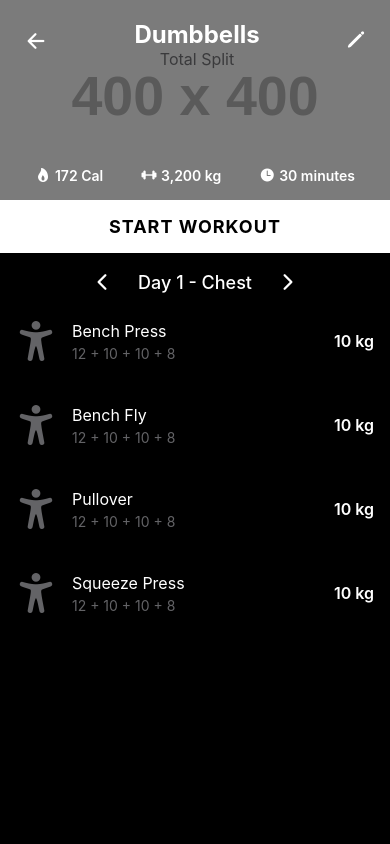
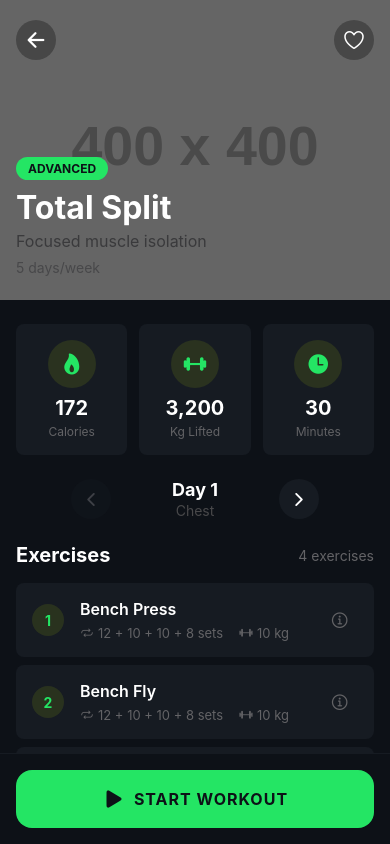
Before and after one commit to rahulreddyRR/Dumbbells, a React Native app: screen /Predefined in a window 390 px wide. Both pictures are taken after a click on the element 195 px from the left and 453 px from the top of the page. Built offline with nearby package versions, Linux system fonts and the light colour scheme.

Commit message:
feat: redesign WorkoutDetailsScreen UI with new header, stats, day navigation, exercise cards, and floating start button.

```diff
--- a/src/screens/workouts/WorkoutDetailsScreen.tsx
+++ b/src/screens/workouts/WorkoutDetailsScreen.tsx
@@ -1,5 +1,5 @@
 import React, { useState } from 'react';
-import { View, Text, StyleSheet, ImageBackground, TouchableOpacity, FlatList } from 'react-native';
+import { View, Text, StyleSheet, ImageBackground, TouchableOpacity, FlatList, ScrollView } from 'react-native';
 import { NativeStackScreenProps } from '@react-navigation/native-stack';
 import { RootStackParamList } from '../../navigation/AppNavigator';
 import { WORKOUT_PLANS } from '../../data/workoutPlans';
@@ -20,7 +20,6 @@ export const WorkoutDetailsScreen: React.FC<Props> = ({ route, navigation }) =>
 
   const handleNextDay = () => {
     const nextDay = selectedDay + 1;
-    // Assuming consecutive days for simplicity or checking existence
     if (plan.schedule.some(d => d.day === nextDay)) {
       setSelectedDay(nextDay);
     }
@@ -35,194 +34,358 @@ export const WorkoutDetailsScreen: React.FC<Props> = ({ route, navigation }) =>
 
   return (
     <Screen>
-      <View style={styles.container}>
+      <ScrollView style={styles.container} showsVerticalScrollIndicator={false}>
+        {/* Hero Header */}
         <ImageBackground
           source={plan.image || { uri: 'https://via.placeholder.com/400' }}
           style={styles.headerImage}
+          imageStyle={styles.headerImageStyle}
         >
-          <View style={styles.headerOverlay} />
-          <View style={styles.headerContent}>
-            <TouchableOpacity onPress={() => navigation.goBack()} style={styles.backButton}>
+          <View style={styles.headerGradient} />
+
+          {/* Top Bar */}
+          <View style={styles.topBar}>
+            <TouchableOpacity onPress={() => navigation.goBack()} style={styles.iconButton}>
               <Ionicons name="arrow-back" size={24} color={Theme.colors.white} />
             </TouchableOpacity>
-            <View style={styles.headerTitles}>
-              <Text style={styles.planTitle}>Dumbbells</Text>
-              <Text style={styles.subTitle}>{plan.title}</Text>
-            </View>
-            <TouchableOpacity style={styles.editButton}>
-              <Ionicons name="pencil" size={20} color={Theme.colors.white} />
+            <TouchableOpacity style={styles.iconButton}>
+              <Ionicons name="heart-outline" size={24} color={Theme.colors.white} />
             </TouchableOpacity>
           </View>
 
-          <View style={styles.statsContainer}>
-            <View style={styles.statItem}>
-              <Ionicons name="flame" size={16} color={Theme.colors.white} />
-              <Text style={styles.statText}>{currentDayPlan?.stats?.calories || plan.stats?.calories || 0} Cal</Text>
+          {/* Header Content */}
+          <View style={styles.headerBottom}>
+            <View style={styles.badge}>
+              <Text style={styles.badgeText}>{plan.difficulty}</Text>
             </View>
-            <View style={styles.statItem}>
-              <Ionicons name="barbell" size={16} color={Theme.colors.white} />
-              <Text style={styles.statText}>{(currentDayPlan?.stats?.weight || plan.stats?.weight || 0).toLocaleString()} kg</Text>
-            </View>
-            <View style={styles.statItem}>
-              <Ionicons name="time" size={16} color={Theme.colors.white} />
-              <Text style={styles.statText}>{currentDayPlan?.stats?.minutes || plan.stats?.minutes || 0} minutes</Text>
-            </View>
+            <Text style={styles.planTitle}>{plan.title}</Text>
+            <Text style={styles.planSubtitle}>{plan.subtitle}</Text>
+            <Text style={styles.frequency}>{plan.frequency}</Text>
           </View>
         </ImageBackground>
 
-        <View style={styles.content}>
-          <View style={styles.daySelector}>
-            <TouchableOpacity onPress={() => navigation.navigate('WorkoutTracking', { planId: plan.id, day: currentDayPlan.day })}>
-              <Text style={styles.startWorkoutText}>START WORKOUT</Text>
-            </TouchableOpacity>
+        {/* Stats Cards */}
+        <View style={styles.statsSection}>
+          <View style={styles.statCard}>
+            <View style={styles.statIconContainer}>
+              <Ionicons name="flame" size={24} color={Theme.colors.primary} />
+            </View>
+            <Text style={styles.statValue}>{currentDayPlan?.stats?.calories || plan.stats?.calories || 0}</Text>
+            <Text style={styles.statLabel}>Calories</Text>
           </View>
 
-          <View style={styles.dayControl}>
-            <TouchableOpacity onPress={handlePrevDay}>
-              <Ionicons name="chevron-back" size={24} color={Theme.colors.white} />
-            </TouchableOpacity>
-            <Text style={styles.dayTitle}>Day {currentDayPlan?.day} {currentDayPlan?.title ? `- ${currentDayPlan.title}` : ''}</Text>
-            <TouchableOpacity onPress={handleNextDay}>
-              <Ionicons name="chevron-forward" size={24} color={Theme.colors.white} />
-            </TouchableOpacity>
+          <View style={styles.statCard}>
+            <View style={styles.statIconContainer}>
+              <Ionicons name="barbell" size={24} color={Theme.colors.primary} />
+            </View>
+            <Text style={styles.statValue}>{(currentDayPlan?.stats?.weight || plan.stats?.weight || 0).toLocaleString()}</Text>
+            <Text style={styles.statLabel}>Kg Lifted</Text>
           </View>
 
-          <FlatList
-            data={currentDayPlan?.exercises || []}
-            keyExtractor={(item) => item.id}
-            renderItem={({ item }) => (
-              <View style={styles.exerciseRow}>
-                <View style={styles.exerciseImagePlaceholder}>
-                  {/* Using functionality-less placeholder image logic for now */}
-                  <Ionicons name="accessibility" size={40} color={Theme.colors.gray[500]} />
+          <View style={styles.statCard}>
+            <View style={styles.statIconContainer}>
+              <Ionicons name="time" size={24} color={Theme.colors.primary} />
+            </View>
+            <Text style={styles.statValue}>{currentDayPlan?.stats?.minutes || plan.stats?.minutes || 0}</Text>
+            <Text style={styles.statLabel}>Minutes</Text>
+          </View>
+        </View>
+
+        {/* Day Navigation */}
+        <View style={styles.dayNavigationContainer}>
+          <TouchableOpacity
+            onPress={handlePrevDay}
+            style={[styles.navButton, selectedDay === 1 && styles.navButtonDisabled]}
+            disabled={selectedDay === 1}
+          >
+            <Ionicons name="chevron-back" size={20} color={selectedDay === 1 ? Theme.colors.gray[700] : Theme.colors.white} />
+          </TouchableOpacity>
+
+          <View style={styles.dayInfo}>
+            <Text style={styles.dayNumber}>Day {currentDayPlan?.day}</Text>
+            {currentDayPlan?.title && <Text style={styles.dayName}>{currentDayPlan.title}</Text>}
+          </View>
+
+          <TouchableOpacity
+            onPress={handleNextDay}
+            style={[styles.navButton, selectedDay === plan.schedule.length && styles.navButtonDisabled]}
+            disabled={selectedDay === plan.schedule.length}
+          >
+            <Ionicons name="chevron-forward" size={20} color={selectedDay === plan.schedule.length ? Theme.colors.gray[700] : Theme.colors.white} />
+          </TouchableOpacity>
+        </View>
+
+        {/* Exercises Section */}
+        <View style={styles.exercisesSection}>
+          <View style={styles.sectionHeader}>
+            <Text style={styles.sectionTitle}>Exercises</Text>
+            <Text style={styles.exerciseCount}>{currentDayPlan?.exercises?.length || 0} exercises</Text>
+          </View>
+
+          {currentDayPlan?.exercises?.map((item, index) => (
+            <View key={item.id} style={styles.exerciseCard}>
+              <View style={styles.exerciseNumber}>
+                <Text style={styles.exerciseNumberText}>{index + 1}</Text>
+              </View>
+
+              <View style={styles.exerciseContent}>
+                <Text style={styles.exerciseName}>{item.name}</Text>
+                <View style={styles.exerciseDetails}>
+                  <View style={styles.detailItem}>
+                    <Ionicons name="repeat" size={14} color={Theme.colors.gray[500]} />
+                    <Text style={styles.detailText}>{item.sets} sets</Text>
+                  </View>
+                  <View style={styles.detailItem}>
+                    <Ionicons name="barbell-outline" size={14} color={Theme.colors.gray[500]} />
+                    <Text style={styles.detailText}>{item.weight}</Text>
+                  </View>
                 </View>
-                <View style={styles.exerciseInfo}>
-                  <Text style={styles.exerciseName}>{item.name}</Text>
-                  <Text style={styles.exerciseSets}>{item.sets}</Text>
-                </View>
-                <Text style={styles.exerciseWeight}>{item.weight}</Text>
               </View>
-            )}
-            contentContainerStyle={styles.listContent}
-          />
+
+              <TouchableOpacity style={styles.exerciseAction}>
+                <Ionicons name="information-circle-outline" size={20} color={Theme.colors.gray[500]} />
+              </TouchableOpacity>
+            </View>
+          ))}
         </View>
+
+        {/* Bottom Padding */}
+        <View style={{ height: 100 }} />
+      </ScrollView>
+
+      {/* Floating Start Button */}
+      <View style={styles.floatingButtonContainer}>
+        <TouchableOpacity
+          style={styles.startButton}
+          onPress={() => navigation.navigate('WorkoutTracking', { planId: plan.id, day: currentDayPlan.day })}
+        >
+          <Ionicons name="play" size={24} color={Theme.colors.background} />
+          <Text style={styles.startButtonText}>START WORKOUT</Text>
+        </TouchableOpacity>
       </View>
     </Screen>
-
   );
 };
 
 const styles = StyleSheet.create({
   container: {
     flex: 1,
-    backgroundColor: Theme.colors.black,
+    backgroundColor: Theme.colors.background,
   },
   headerImage: {
-    height: 200,
+    height: 300,
     width: '100%',
-    justifyContent: 'space-between',
   },
-  headerOverlay: {
+  headerImageStyle: {
+    resizeMode: 'cover',
+  },
+  headerGradient: {
     ...StyleSheet.absoluteFillObject,
-    backgroundColor: 'rgba(0,0,0,0.4)',
+    backgroundColor: 'rgba(0,0,0,0.5)',
   },
-  headerContent: {
+  topBar: {
     flexDirection: 'row',
     justifyContent: 'space-between',
     paddingTop: 20,
     paddingHorizontal: Theme.spacing.m,
   },
-  backButton: {
-    padding: 8,
+  iconButton: {
+    width: 40,
+    height: 40,
+    borderRadius: 20,
+    backgroundColor: 'rgba(0,0,0,0.3)',
+    alignItems: 'center',
+    justifyContent: 'center',
   },
-  editButton: {
-    padding: 8,
+  headerBottom: {
+    flex: 1,
+    justifyContent: 'flex-end',
+    paddingHorizontal: Theme.spacing.m,
+    paddingBottom: Theme.spacing.l,
   },
-  headerTitles: {
-    alignItems: 'center',
+  badge: {
+    alignSelf: 'flex-start',
+    backgroundColor: Theme.colors.primary,
+    paddingHorizontal: 12,
+    paddingVertical: 4,
+    borderRadius: 12,
+    marginBottom: Theme.spacing.s,
+  },
+  badgeText: {
+    color: Theme.colors.background,
+    fontSize: 12,
+    fontWeight: 'bold',
+    textTransform: 'uppercase',
   },
   planTitle: {
     color: Theme.colors.white,
-    fontSize: 24,
+    fontSize: 32,
     fontWeight: 'bold',
+    marginBottom: 4,
   },
-  subTitle: {
+  planSubtitle: {
     color: Theme.colors.gray[300],
     fontSize: 16,
+    marginBottom: 8,
   },
-  statsContainer: {
+  frequency: {
+    color: Theme.colors.gray[400],
+    fontSize: 14,
+  },
+  statsSection: {
     flexDirection: 'row',
-    justifyContent: 'space-around',
-    paddingBottom: Theme.spacing.m,
     paddingHorizontal: Theme.spacing.m,
+    paddingTop: Theme.spacing.l,
+    gap: 12,
   },
-  statItem: {
+  statCard: {
+    flex: 1,
+    backgroundColor: Theme.colors.surface,
+    borderRadius: Theme.borderRadius.m,
+    padding: Theme.spacing.m,
+    alignItems: 'center',
+  },
+  statIconContainer: {
+    width: 48,
+    height: 48,
+    borderRadius: 24,
+    backgroundColor: 'rgba(212, 255, 0, 0.1)',
+    alignItems: 'center',
+    justifyContent: 'center',
+    marginBottom: 8,
+  },
+  statValue: {
+    color: Theme.colors.white,
+    fontSize: 20,
+    fontWeight: 'bold',
+    marginBottom: 4,
+  },
+  statLabel: {
+    color: Theme.colors.gray[500],
+    fontSize: 12,
+  },
+  dayNavigationContainer: {
     flexDirection: 'row',
     alignItems: 'center',
-    gap: 4,
+    justifyContent: 'center',
+    paddingVertical: Theme.spacing.l,
+    paddingHorizontal: Theme.spacing.m,
+    gap: Theme.spacing.l,
   },
-  statText: {
-    color: Theme.colors.white,
-    fontWeight: '600',
-  },
-  content: {
-    flex: 1,
-    backgroundColor: Theme.colors.black,
-  },
-  daySelector: {
-    backgroundColor: Theme.colors.white,
-    paddingVertical: Theme.spacing.m,
+  navButton: {
+    width: 40,
+    height: 40,
+    borderRadius: 20,
+    backgroundColor: Theme.colors.surface,
     alignItems: 'center',
     justifyContent: 'center',
   },
-  startWorkoutText: {
-    color: Theme.colors.black,
+  navButtonDisabled: {
+    opacity: 0.3,
+  },
+  dayInfo: {
+    alignItems: 'center',
+    minWidth: 120,
+  },
+  dayNumber: {
+    color: Theme.colors.white,
     fontSize: 18,
     fontWeight: 'bold',
-    letterSpacing: 1,
   },
-  dayControl: {
+  dayName: {
+    color: Theme.colors.gray[400],
+    fontSize: 14,
+    marginTop: 2,
+  },
+  exercisesSection: {
+    paddingHorizontal: Theme.spacing.m,
+  },
+  sectionHeader: {
+    flexDirection: 'row',
+    justifyContent: 'space-between',
+    alignItems: 'center',
+    marginBottom: Theme.spacing.m,
+  },
+  sectionTitle: {
+    color: Theme.colors.white,
+    fontSize: 20,
+    fontWeight: 'bold',
+  },
+  exerciseCount: {
+    color: Theme.colors.gray[500],
+    fontSize: 14,
+  },
+  exerciseCard: {
     flexDirection: 'row',
     alignItems: 'center',
-    justifyContent: 'center',
-    paddingVertical: Theme.spacing.m,
-    gap: Theme.spacing.l,
+    backgroundColor: Theme.colors.surface,
+    borderRadius: Theme.borderRadius.m,
+    padding: Theme.spacing.m,
+    marginBottom: Theme.spacing.s,
   },
-  dayTitle: {
-    color: Theme.colors.white,
-    fontSize: 18,
-    fontWeight: '500',
-  },
-  listContent: {
-    paddingHorizontal: Theme.spacing.m,
-  },
-  exerciseRow: {
-    flexDirection: 'row',
-    alignItems: 'center',
-    marginBottom: Theme.spacing.l,
-  },
-  exerciseImagePlaceholder: {
-    width: 40,
-    height: 60,
-    marginRight: Theme.spacing.m,
+  exerciseNumber: {
+    width: 32,
+    height: 32,
+    borderRadius: 16,
+    backgroundColor: 'rgba(212, 255, 0, 0.1)',
     alignItems: 'center',
     justifyContent: 'center',
+    marginRight: Theme.spacing.m,
   },
-  exerciseInfo: {
+  exerciseNumberText: {
+    color: Theme.colors.primary,
+    fontSize: 14,
+    fontWeight: 'bold',
+  },
+  exerciseContent: {
     flex: 1,
   },
   exerciseName: {
     color: Theme.colors.white,
     fontSize: 16,
-    marginBottom: 4,
+    fontWeight: '600',
+    marginBottom: 6,
   },
-  exerciseSets: {
+  exerciseDetails: {
+    flexDirection: 'row',
+    gap: 16,
+  },
+  detailItem: {
+    flexDirection: 'row',
+    alignItems: 'center',
+    gap: 4,
+  },
+  detailText: {
     color: Theme.colors.gray[500],
-    fontSize: 14,
+    fontSize: 13,
   },
-  exerciseWeight: {
-    color: Theme.colors.white,
+  exerciseAction: {
+    padding: 8,
+  },
+  floatingButtonContainer: {
+    position: 'absolute',
+    bottom: 0,
+    left: 0,
+    right: 0,
+    paddingHorizontal: Theme.spacing.m,
+    paddingVertical: Theme.spacing.m,
+    backgroundColor: Theme.colors.background,
+    borderTopWidth: 1,
+    borderTopColor: Theme.colors.surface,
+  },
+  startButton: {
+    backgroundColor: Theme.colors.primary,
+    flexDirection: 'row',
+    alignItems: 'center',
+    justifyContent: 'center',
+    paddingVertical: 16,
+    borderRadius: Theme.borderRadius.l,
+    gap: 8,
+  },
+  startButtonText: {
+    color: Theme.colors.background,
     fontSize: 16,
-    fontWeight: '600',
+    fontWeight: 'bold',
+    letterSpacing: 1,
   },
 });
```
